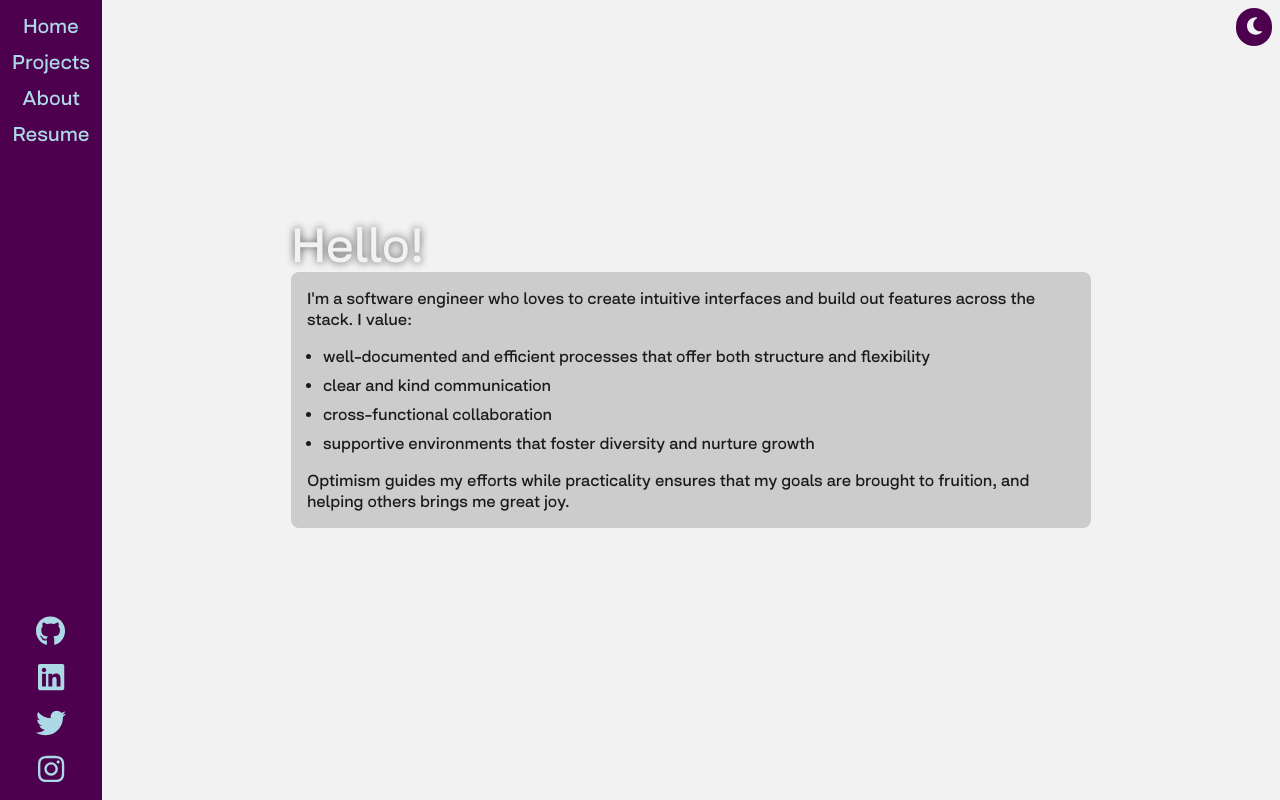
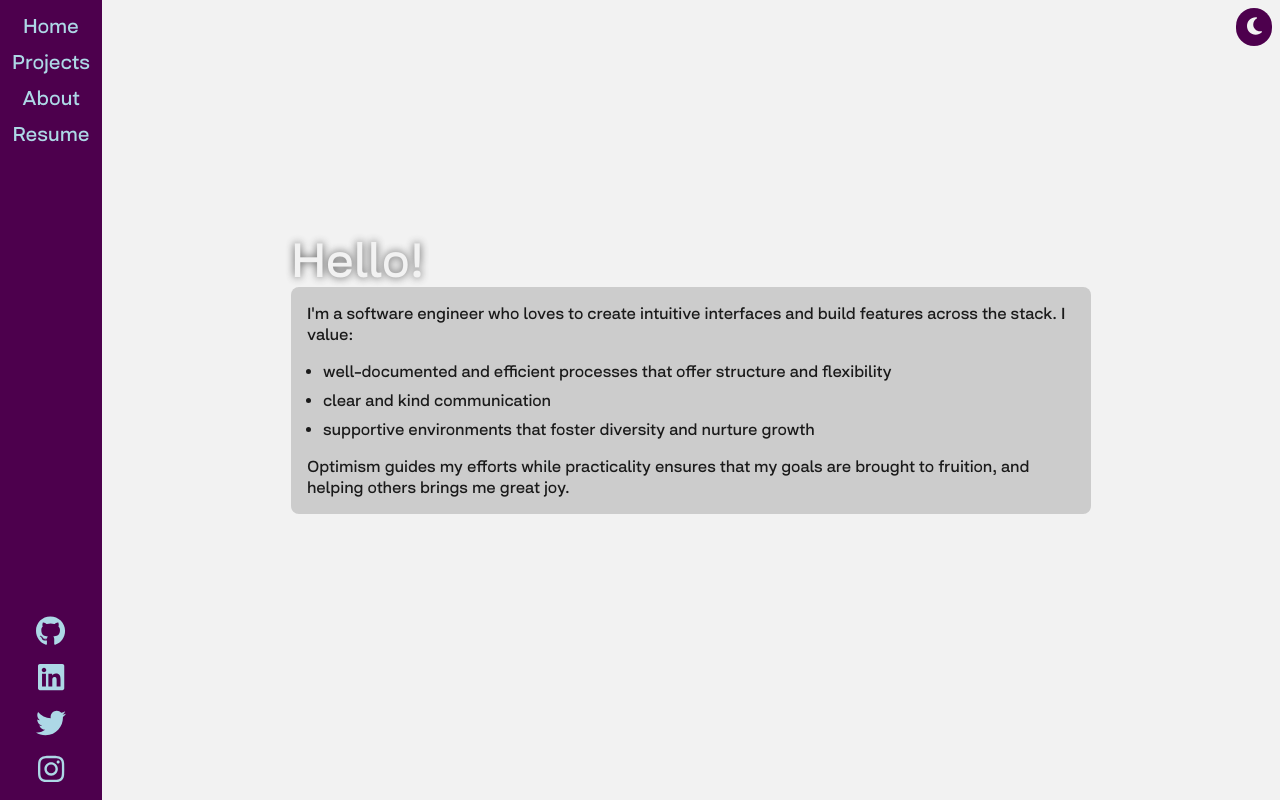
Before and after one commit to franco-ortega/portfolio-two, a Next.js app: page / in a window 1280 px wide. Both pictures are taken after a click on the button "Welcome". Built offline with nearby package versions, Linux system fonts and the light colour scheme.

Commit message:
update Home content

```diff
--- a/components/home/Home.jsx
+++ b/components/home/Home.jsx
@@ -6,15 +6,14 @@ const Home = () => {
       <h2>Hello!</h2>
       <p>
         I&apos;m a software engineer who loves to create intuitive interfaces
-        and build out features across the stack. I value:
+        and build features across the stack. I value:
       </p>
       <ul>
         <li>
-          well-documented and efficient processes that offer both structure and
+          well-documented and efficient processes that offer structure and
           flexibility
         </li>
         <li>clear and kind communication</li>
-        <li>cross-functional collaboration</li>
         <li>
           supportive environments that foster diversity and nurture growth
         </li>
```
